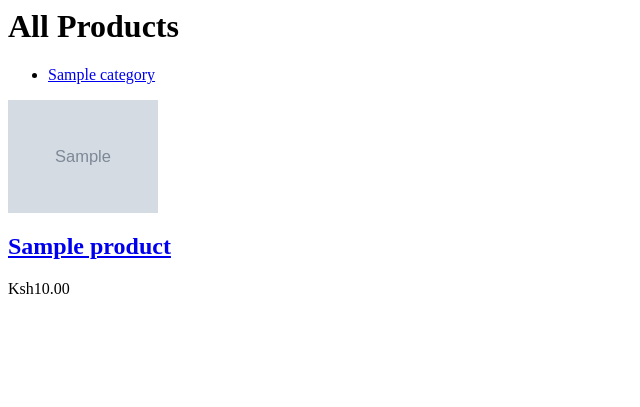
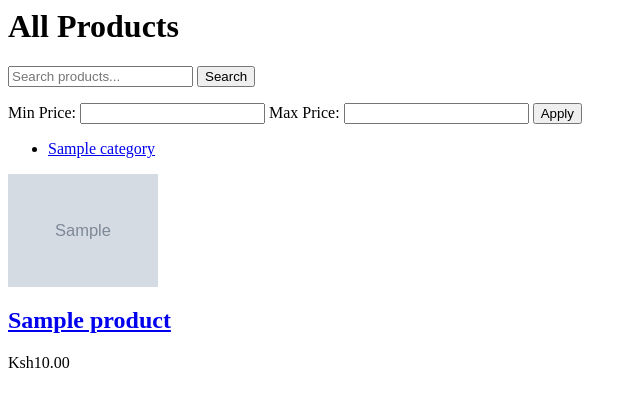
Before and after one commit to Shaker-maker/dripstore, a Django app: page / in a window 1280 px wide. Shown: the top 407 px of the page, without its empty margins (0-640 px from the left). Run offline with Django 5.2, Linux system fonts and the light colour scheme; tables that the repository leaves empty hold one stand-in row (values such as "Sample post"); grey boxes marked "Sample" are stand-in pictures.

Commit message:
update README with search & filter feature

```diff
--- a/store/templates/store/home.html
+++ b/store/templates/store/home.html
@@ -1,15 +1,27 @@
 <h1>All Products</h1>
 
+<!-- Search Form-->
+ <form action="" method="get">
+    <input type="text" name="q" placeholder="Search products..." value="{{ request.GET.q }}">
+    <button type="submit">Search</button>
+ </form>
+
+ <!-- Price Range-->
+  <label>Min Price: <input type="number" name="min_price" value="{{ request.GET.min_price }}"></label>
+  <label>Max Price: <input type="number" name="max_price" value="{{ request.GET.max_price}}"> </label>
+  <button type="submit">Apply</button>
+
+ <!-- Category Navigation-->
 <nav>
     <ul>
         {% for category in categories %}
             <li>
-                <a href="{% url 'category_detail' category.slug %}">{{ category.name }}</a>
+                <a href="{% url 'category_detail' category.slug %}?q={{ request.GET.q }}&min_price={{ request.GET.min_price }}&max_price={{ request.GET.maxprice }}">{{ category.name }}</a>
             </li>
         {% endfor %}
     </ul>
 </nav>
-
+{% if products %}
 
     {% for product in products %}
         <div>
@@ -22,3 +34,7 @@
     </div>
 
     {% endfor %}
+
+{% else %}
+    <p>No products found</p>
+{% endif %}
--- a/store/views.py
+++ b/store/views.py
@@ -6,14 +6,46 @@ from .models import Category, Product
 def store_home(request):
     products = Product.objects.all()
     categories = Category.objects.all()
+    query = request.GET.get('q')
+    if query:
+        products = products.filter(title__icontains=query)
+    # icontains means case insensitive contains
+
+    min_price = request.GET.get('min_price')
+    max_price = request.GET.get('max_price')
+
+    if min_price:
+        products = products.filter(price__gte=min_price)
+
+    if max_price:
+        products = products.filter(price__lte=max_price)
+
+
     return render(request, 'store/home.html', {
                 'products': products,
                    'categories': categories
     })
 
+
 def category_detail(request, slug):
     category = get_object_or_404(Category, slug=slug)
     products = Product.objects.filter(category=category)
+    # search within category
+    query = request.GET.get('q')
+    if query:
+        products = products.filter(title__icontains=query)
+
+    # price filter within catefory
+    min_price = request.GET.get('min_price')
+    max_price = request.GET.get('max_price')
+
+    if min_price:
+        products = products.filter(proce__gte=min_price)
+
+    if max_price:
+        products = products.filter(price__lte=max_price)
+
+
     return render(request, 'store/category_detail.html', {
         'category': category,
         'products': products
```
Also changed, not shown: store/templates/store/category_detail.html (+7 -0 lines). Lines whose indentation alone changed are shown as unchanged.
